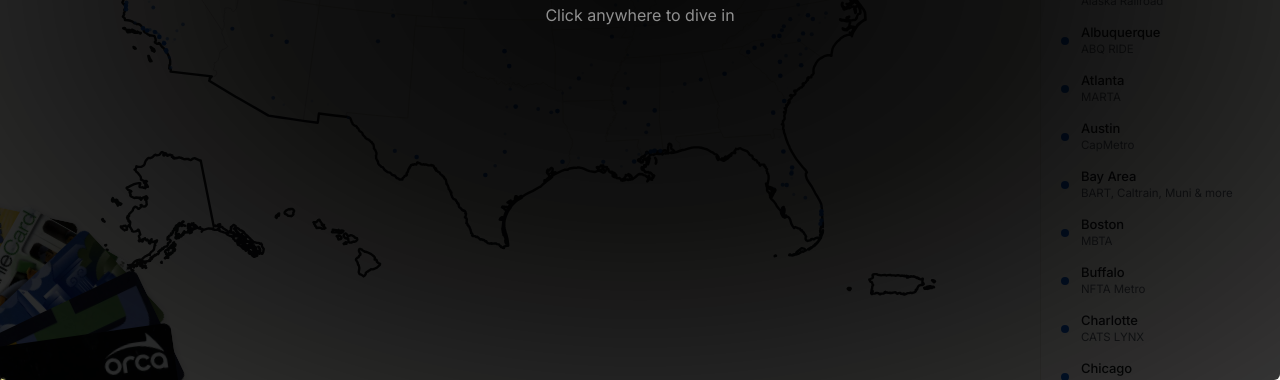
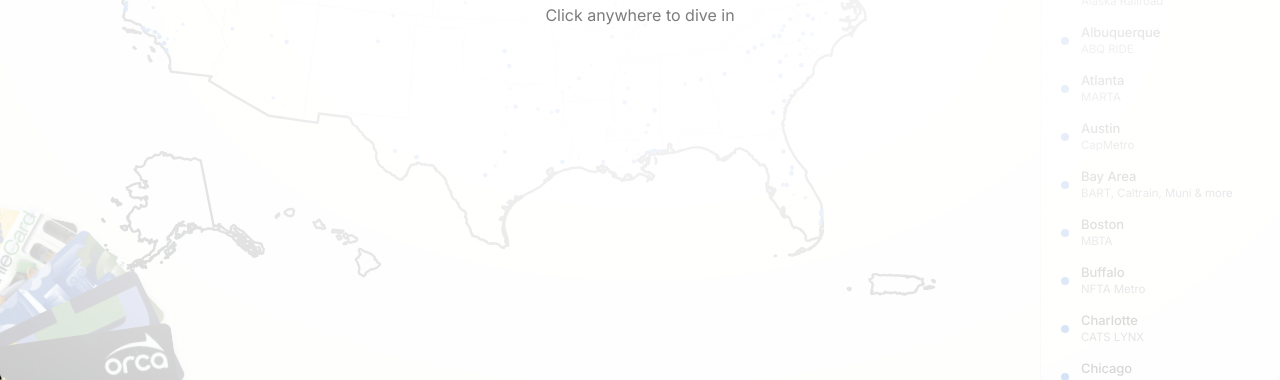
Before and after one commit to dnhn-design/portfolio, a plain HTML site: page index.html in a window 1280 px wide. Shown: the part 420-800 px from the top of the page. Drawn offline with Linux system fonts and the light colour scheme.

Commit message:
Splash: white overlay with dark text in light mode, black in dark mode
Co-Authored-By: Claude Sonnet 5.5 <noreply@anthropic.com>
Claude-Session: https://claude.ai/code/session_015PRZdrkwoyWfYwPuYxRFSd

```diff
--- a/index.html
+++ b/index.html
@@ -19,12 +19,13 @@ if(sp)H.classList.add('splash');
 window.__splash=new Promise(function(res){window.__splashGo=function(){res();if(!rm)setTimeout(function(){H.classList.remove('intro')},9000)};if(!sp)window.__splashGo()});})();
 </script>
 <style>
-#splash{position:fixed;inset:0;z-index:9999;background:radial-gradient(ellipse 75% 75% at 50% 50%,rgba(0,0,0,.97) 0%,rgba(0,0,0,.93) 40%,rgba(0,0,0,.78) 100%);color:#fff;display:none;flex-direction:column;align-items:center;justify-content:center;gap:18px;text-align:center;padding:24px;cursor:pointer;font-family:Inter,system-ui,sans-serif;transition:opacity 1.4s ease}
+#splash{position:fixed;inset:0;z-index:9999;--sc:0,0,0;--sf:255,255,255;background:radial-gradient(ellipse 75% 75% at 50% 50%,rgba(var(--sc),.97) 0%,rgba(var(--sc),.93) 40%,rgba(var(--sc),.78) 100%);color:rgb(var(--sf));display:none;flex-direction:column;align-items:center;justify-content:center;gap:18px;text-align:center;padding:24px;cursor:pointer;font-family:Inter,system-ui,sans-serif;transition:opacity 1.4s ease}
 html.splash #splash{display:flex}
+html[data-theme=light] #splash{--sc:255,255,255;--sf:17,17,17}
 #splash.out{opacity:0;pointer-events:none}
 #splash p{margin:0;opacity:0;animation:spIn 1.6s ease forwards}
 #splash .s1{font-size:clamp(22px,3.4vw,40px);font-weight:500;letter-spacing:-.01em}
-#splash .s2{font-size:clamp(13px,1.3vw,16px);color:rgba(255,255,255,.55);animation-delay:1.9s}
+#splash .s2{font-size:clamp(13px,1.3vw,16px);color:rgba(var(--sf),.55);animation-delay:1.9s}
 @keyframes spIn{to{opacity:1}}
 @media (prefers-reduced-motion:reduce){#splash p{animation:none;opacity:1}#splash{transition:none}}
 [data-theme=light]{color-scheme:light;--bg:#f7f6f2;--ink:#15171a;--muted:#5b616a;--hover:#ebe9e2;--state:#d3d0c5;--accent:#0a58ca;--live:#0a6b3d;--pop:#ffffff;--panel:#fbfaf7;--line:#e3e0d6}
```
